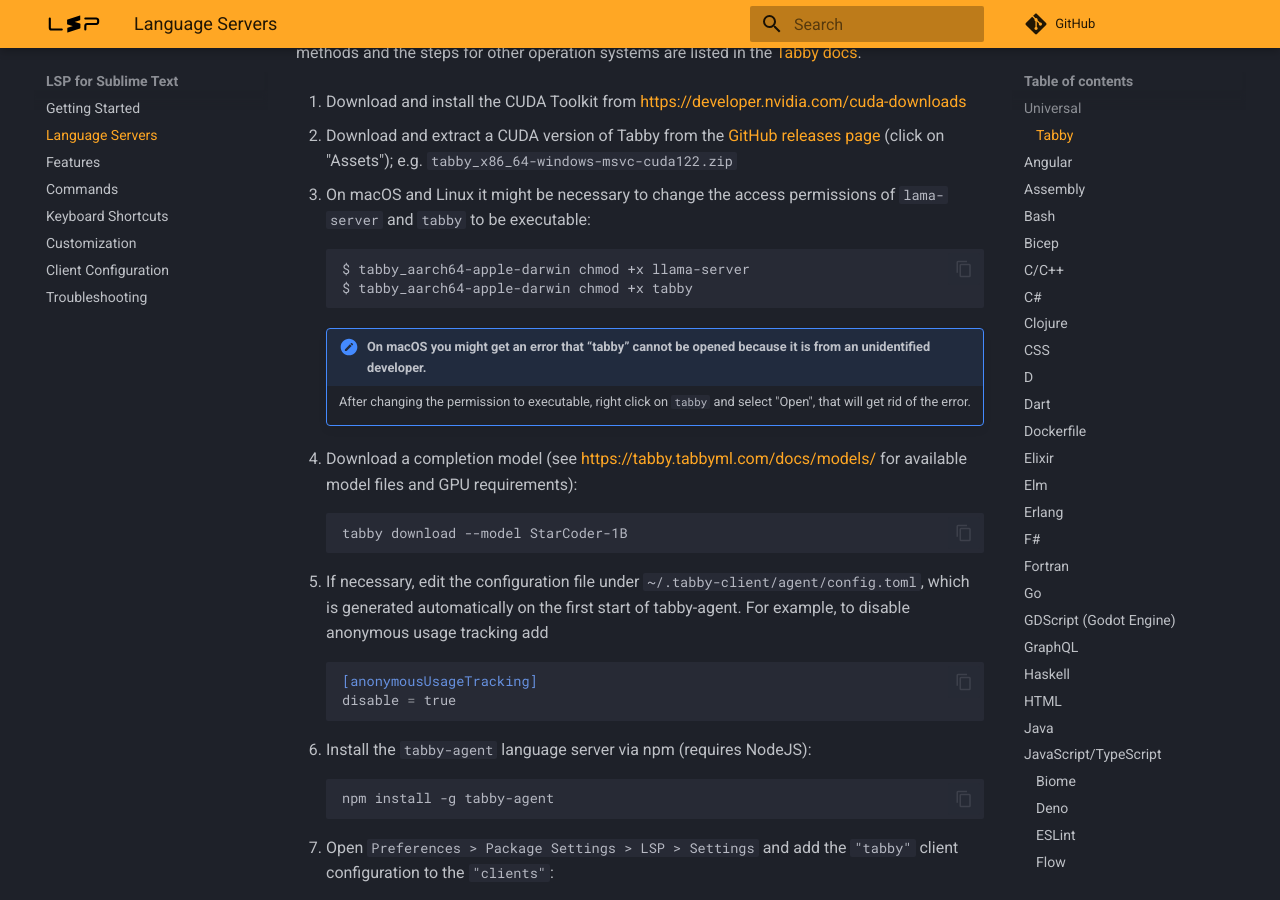
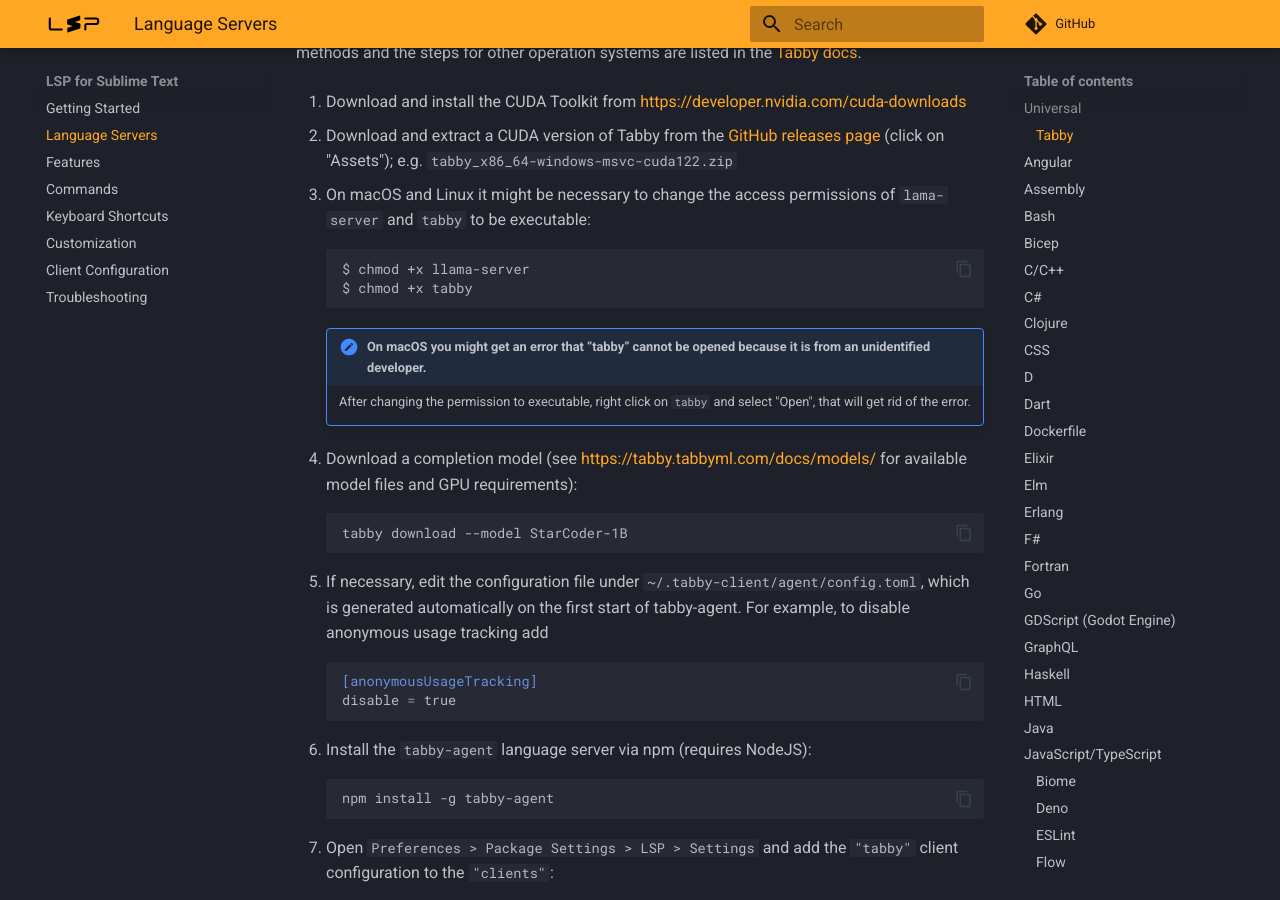
Before and after one commit to sublimelsp/LSP, an MkDocs documentation site: the page built from docs/src/language_servers.md, in a window 1280 px wide and 900 px high, scrolled down 820 px. Built offline with MkDocs 1.6.1 and Material for MkDocs 9.7.7, drawn with Linux system fonts in a browser that asks for light colours; comment, search, counter and statistics services are not loaded.

Commit message:
Update docs/src/language_servers.md
Co-authored-by: Предраг Николић <idmpepe@gmail.com>

````diff
--- a/docs/src/language_servers.md
+++ b/docs/src/language_servers.md
@@ -29,8 +29,8 @@
 3. On macOS and Linux it might be necessary to change the access permissions of `lama-server` and `tabby` to be executable:
 
     ```sh
-    $ tabby_aarch64-apple-darwin chmod +x llama-server
-    $ tabby_aarch64-apple-darwin chmod +x tabby
+    $ chmod +x llama-server
+    $ chmod +x tabby
     ```
 
     !!! note "On macOS you might get an error that “tabby” cannot be opened because it is from an unidentified developer."
````
